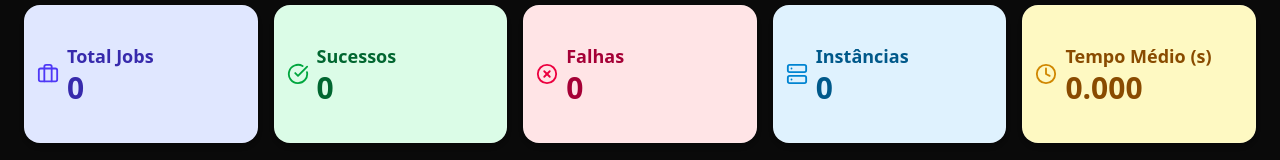
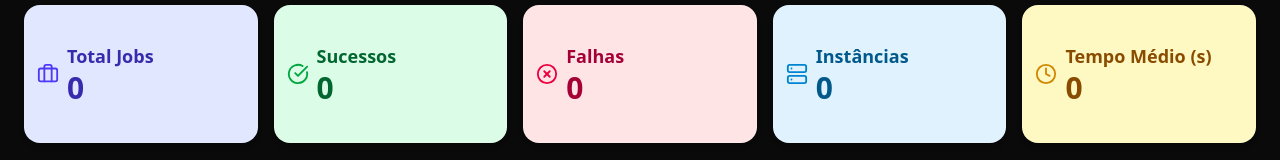
Before and after one commit to intalkconnect/salusadmin, a Next.js app: page / in a window 1280 px wide. Shown: the part 135-295 px from the top of the page. Built offline with nearby package versions, Linux system fonts and the light colour scheme; no server answers.

Commit message:
Update MetricsCards.tsx

```diff
--- a/src/components/MetricsCards.tsx
+++ b/src/components/MetricsCards.tsx
@@ -40,7 +40,7 @@ const MetricsCards = ({ metrics, totalClientes }: Props) => {
     },
     {
       title: "Tempo Médio (s)",
-      value: metrics.tempo_medio_processamento_segundos.toFixed(3),
+      value: metrics.tempo_medio_processamento_segundos,
       color: "bg-yellow-100",
       textColor: "text-yellow-800",
       icon: <Clock size={22} className="text-yellow-600" />,
```
